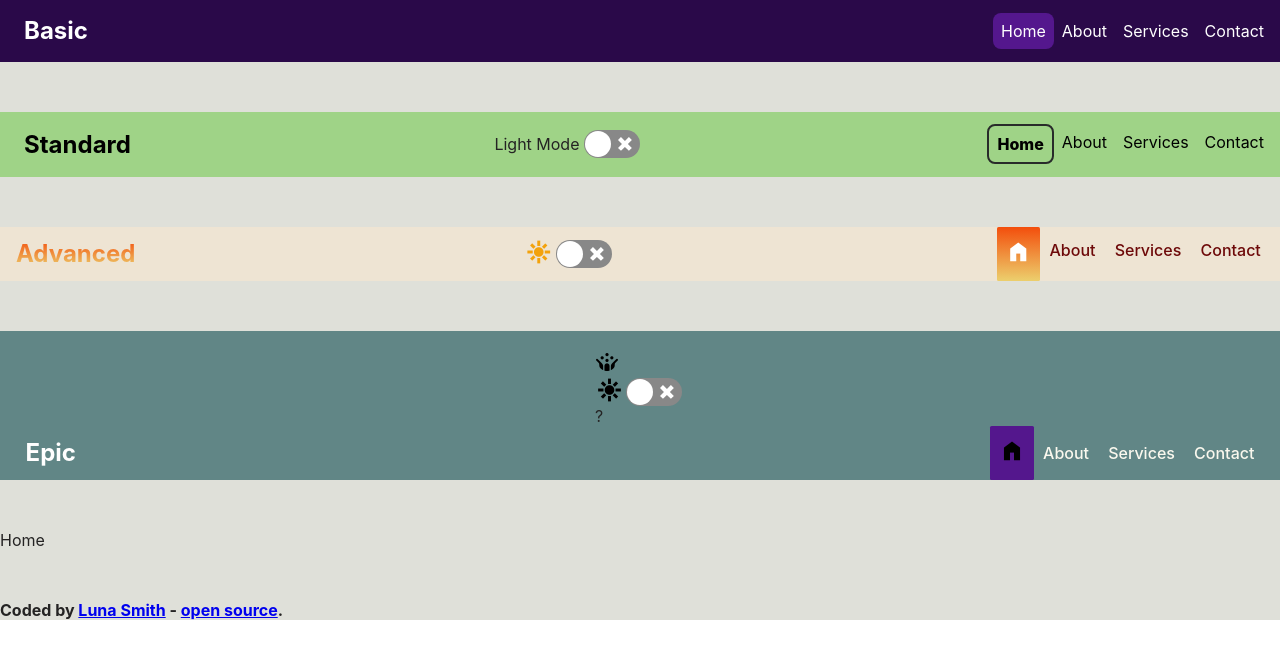
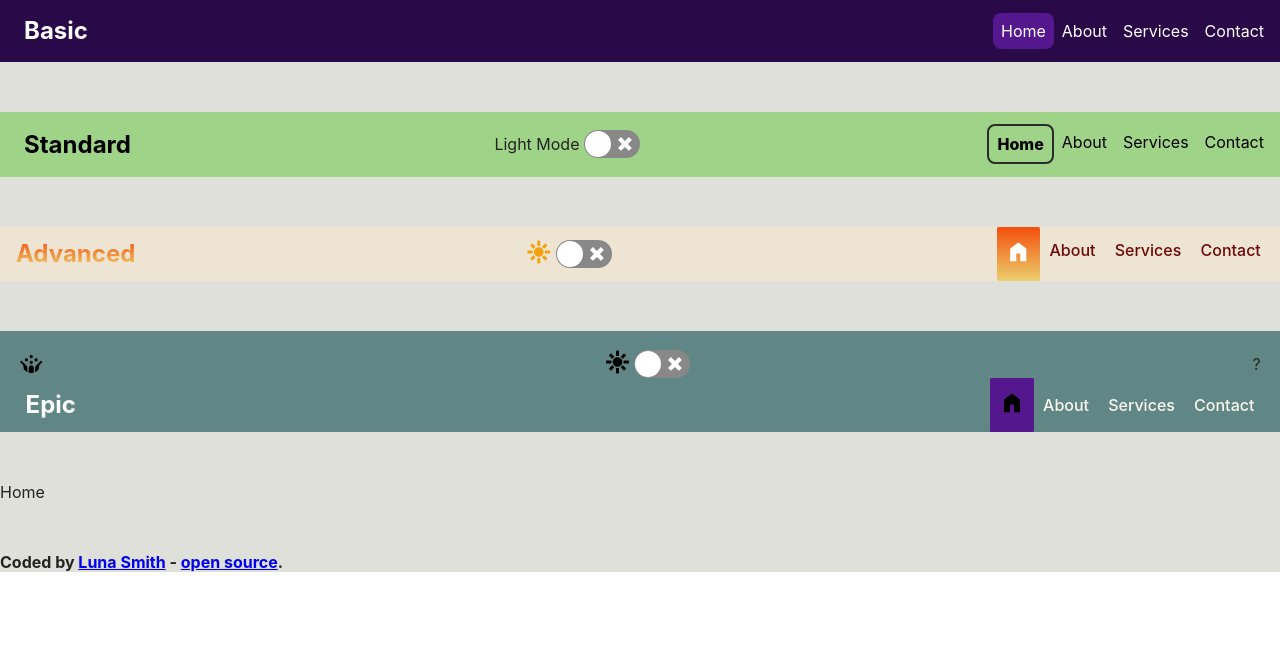
Before and after one commit to Lu-Smith/react_headers, a React (Create React App) app: page / in a window 1280 px wide. Shown: the top 658 px of the page. Built offline with nearby package versions, Linux system fonts and the light colour scheme.

Commit message:
Updated styling in HeaderFour

```diff
--- a/src/components/styles/HeaderFour.css
+++ b/src/components/styles/HeaderFour.css
@@ -18,12 +18,20 @@
     padding-top: 1.2rem;
 }
 
-.HeaderFour .MainHeader {
+.HeaderFour .MainHeader, .HeaderFour .TopHeader {
     display: flex;
     align-items: center;
+
+    width: 100vw;
+}
+
+.HeaderFour .MainHeader {
     justify-content: space-between;
-    width: 100vw;
+}
 
+.HeaderFour .TopHeader {
+    padding: 0rem 1.2rem;
+    justify-content: space-between;
 }
 
 #light .HeaderFour {
@@ -37,6 +45,7 @@
     text-decoration: none;
     color: white;
     padding: 0.8rem 0.6rem;
+    width: 100px;
 }
 
 #light .HeaderFour .title a {
```
